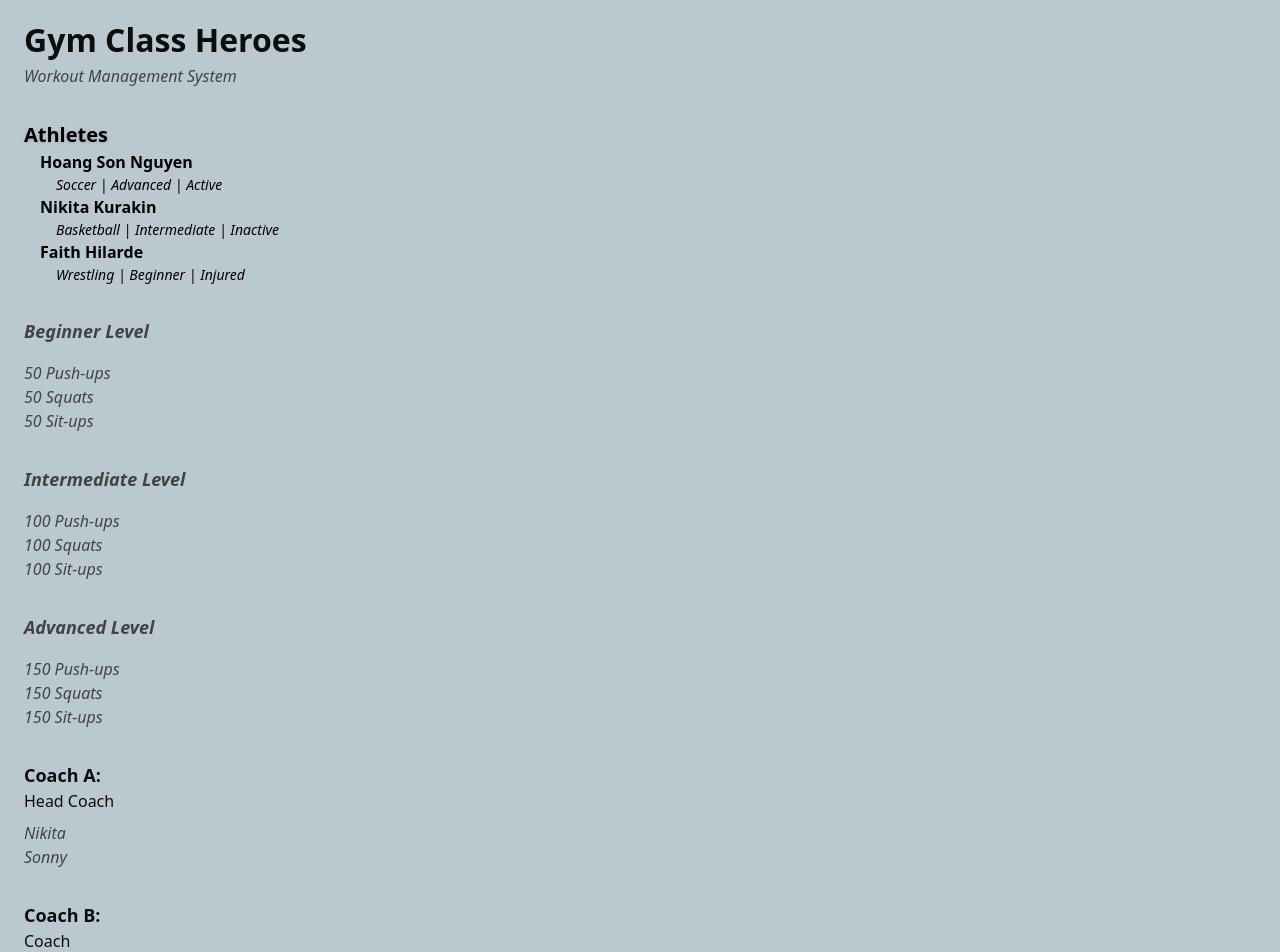
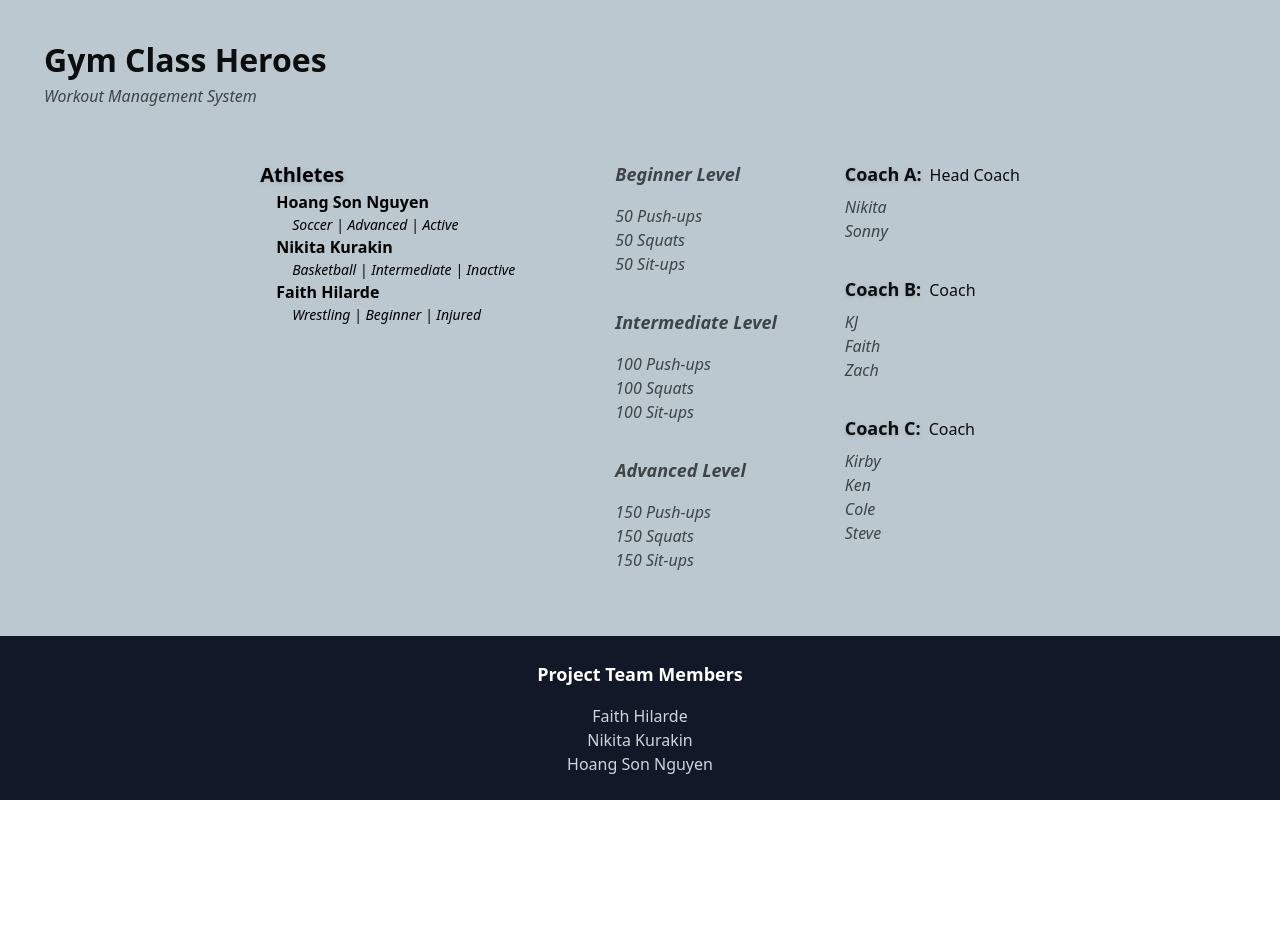
Before and after one commit to nikitakurakinGit/full-stack, a React (Vite) app in the folder gym-class-heroes/: page /coaches in a window 1280 px wide. Shown: the top 952 px of the page. After the commit the page ends 800 px from the top, so only its background shows below. Built offline with nearby package versions, Linux system fonts and the light colour scheme.

Commit message:
Refactored coaches component - Added global styling

```diff
--- a/gym-class-heroes/src/App.tsx
+++ b/gym-class-heroes/src/App.tsx
@@ -3,8 +3,8 @@ import {Header} from './components/header/header';
 import { AthleteList } from './components/athletes/athletes';
 import type { Athletes } from './components/interface/athletes';
 import WorkoutList from './components/workouts/workouts';
+import type { CoachModel } from './components/interface/coaches';
 import Coaches from './components/coaches/coaches';
-import Footer from './components/footer/footer';
 import Footer from './components/footer/footer';
 
 
@@ -15,13 +15,37 @@ function App() {
     { id: 3, name: "Faith Hilarde", sport: "Wrestling", experience: "Beginner", status: "Injured" }
   ]
 
+  const coaches: CoachModel[] = [
+  {
+    id: 1,
+    name: "Coach A",
+    title: "Head Coach",
+    athletes: ["Nikita", "Sonny"],
+  },
+  {
+    id: 2,
+    name: "Coach B",
+    title: "Coach",
+    athletes: ["KJ", "Faith", "Zach"],
+  },
+  {
+    id: 3,
+    name: "Coach C",
+    title: "Coach",
+    athletes: ["Kirby", "Ken", "Cole", "Steve"],
+  },
+];
+
   return (
-    <div className='bg-[#bcc8d0]'>
+    <div className='min-h-screen flex flex-col bg-[#bcc8d0]'>
       <Header
         projectName="Gym Class Heroes"
         projectDescription="Workout Management System"
       />
+      <section className='flex flex-1 justify-center gap-5'>
           <AthleteList title="Athletes" athlete={athlete} />
+
+          <section>
               <WorkoutList
                 title="Beginner Level"
                 workouts={["50 Push-ups", "50 Squats", "50 Sit-ups"]}
@@ -36,24 +60,17 @@ function App() {
                 title="Advanced Level"
                 workouts={["150 Push-ups", "150 Squats", "150 Sit-ups"]}
               />
+          </section>
 
-      <Coaches
-        name="Coach A"
-        title="Head Coach"
-        athletes={["Nikita", "Sonny"]}
+          <section>
+              {coaches.map((coach) => (
+                  <Coaches id={coach.id} name={coach.name} title={coach.title} athletes=   {coach.athletes}
                   />
+          ))}
+          </section>
 
-      <Coaches
-        name="Coach B"
-        title="Coach"
-        athletes={["KJ", "Faith", "Zach"]}
-      />
+      </section>
 
-      <Coaches
-        name="Coach C"
-        title="Coach"
-        athletes={["Kirby", "Ken", "Cole", "Steve"]}
-      />
       <Footer names={["Faith Hilarde","Nikita Kurakin", "Hoang Son Nguyen"]} />
     </div>
   );
--- a/gym-class-heroes/src/components/coaches/coaches.tsx
+++ b/gym-class-heroes/src/components/coaches/coaches.tsx
@@ -1,13 +1,15 @@
+import type { CoachModel } from "../interface/coaches";
 
-
-function Coaches({name, title, athletes}: {name: string, title: string, athletes: string[]}) {
+function Coaches({id, name, title, athletes}: CoachModel) {
     return (
-        <section className="w-auto bg-[#bcc8d0] text-[#0c0e0e] px-6 py-4">
+        <section className="bg-[#bcc8d0] text-[#0c0e0e] px-6 py-4">
             <div>
-                <h4 className="text-lg font-semibold">{name}: </h4>
-                <h5 className="text-m font-medium mb-2">{title}</h5>
-                {athletes.map((athlete, index) => (
-                    <h6 key={index} className="text-base text-[#3e4447] italic">{athlete}</h6>
+                <div className="flex items-baseline gap-2">
+                    <h4 className="text-lg font-semibold drop-shadow">{name}: </h4>
+                    <span className="text-m font-medium mb-2">{title}</span>
+                </div>
+                {athletes.map((athlete) => (
+                    <h6 key={id} className="text-base text-[#3e4447] italic">{athlete}</h6>
                 ))}
             </div>
         </section>
--- a/gym-class-heroes/src/components/header/header.tsx
+++ b/gym-class-heroes/src/components/header/header.tsx
@@ -6,7 +6,7 @@ export function Header({
     projectDescription: string;
 }) {
     return (
-        <header className="w-auto bg-[#bcc8d0] text-[#0c0e0e] px-6 py-4">
+        <header className="w-auto bg-[#bcc8d0] text-[#0c0e0e] px-6 py-4 m-5">
             <h1 className="text-[2rem] font-bold">
                 {projectName}
             </h1>
--- /dev/null
+++ b/gym-class-heroes/src/components/interface/coaches.tsx
@@ -0,0 +1,7 @@
+export interface CoachModel {
+    id: number;
+    name: string;
+    title: string;
+    athletes: string[];
+    groups?: string[];
+}
--- a/gym-class-heroes/src/components/workouts/workouts.tsx
+++ b/gym-class-heroes/src/components/workouts/workouts.tsx
@@ -2,7 +2,7 @@
 
 function WorkoutList({title, workouts }: {title: string; workouts: string[] }) {
     return (
-        <section className="w-auto bg-[#bcc8d0] text-[#0c0e0e] px-6 py-4">
+        <section className="bg-[#bcc8d0] text-[#0c0e0e] px-6 py-4">
             <div className="text-base text-[#3e4447] italic">
                 <h4 className="text-lg font-semibold mb-4">{title}</h4>
                 {workouts.map((w, index) => (
```
Lines whose indentation alone changed are shown as unchanged.
